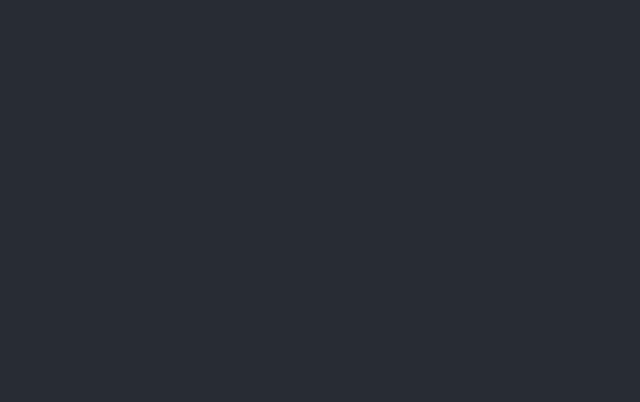
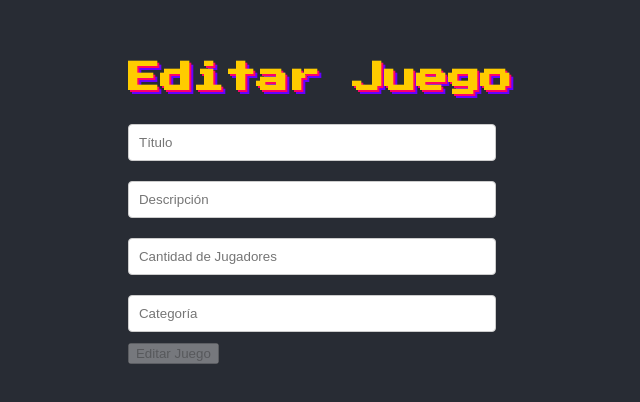
Before and after one commit to DiegoMorenoArias/FrontEnd_SimulacroParcial, a React (Create React App) app in the folder frontend/: page /editGame/1 in a window 1280 px wide. Before the commit this address had no page. Shown: the part 198-600 px from the top of the page, without its empty margins (320-960 px from the left). Built offline with nearby package versions, Linux system fonts and the light colour scheme; no server answers.

Commit message:
Quedó todo pronto y funcional, incluido el editar

```diff
--- /dev/null
+++ b/frontend/src/Functions/functions.js
@@ -0,0 +1,15 @@
+const getGameByID = async (id) => {
+    try {
+      const gameFetch = await fetch(`http://localhost:3000/api/games/${id}`);
+      if (!gameFetch.ok) {
+        throw new Error("Error fetching the game data");
+      }
+      const game = await gameFetch.json();
+      return game;
+    } catch (error) {
+      console.error("Error fetching game:", error);
+      return null; // Devuelve null si hay un error
+    }
+  };
+
+  export default getGameByID;
--- a/frontend/src/App.jsx
+++ b/frontend/src/Views/App/App.jsx
@@ -1,5 +1,5 @@
 import './App.css';
-import Card from './components/Card.jsx';
+import Card from '../../components/Card.jsx';
 import { useNavigate } from "react-router-dom";
 import React, { useEffect, useState } from "react";
 import './App.css';
@@ -37,7 +37,9 @@ const App = () => {
       </div>
       {games.length ? (
         <div className="home-grid-cards">
-          <Card />
+          <Card
+          games={games}
+          refreshGames={refreshGames}/>
         </div>
       ) : (
         <div className="home-no-games">No hay juegos para mostrar</div>
--- a/frontend/src/Views/Details/DetailsTwo.jsx
+++ b/frontend/src/Views/Details/DetailsTwo.jsx
@@ -1,12 +1,7 @@
 import React, { useEffect, useState } from "react";
 import "./styles.css";
 import { useNavigate, useParams } from "react-router-dom";
-
-const getGameByID = async (id) => {
-  const gameFetch = await fetch(`http://localhost:3000/api/games/${id}`);
-  const game = await gameFetch.json();
-  return game;
-};
+import getGameByID from "../../Functions/functions.js";
 
 const Details = () => {
   const [game, setGame] = useState();
@@ -19,7 +14,7 @@ const Details = () => {
 
   return (
     <div className="container">
-      <h1>Detalle</h1>
+      <h1>Detalles</h1>
       {game && (
         <div>
           <div className="detail">
--- a/frontend/src/Views/Details/styles.css
+++ b/frontend/src/Views/Details/styles.css
@@ -1,42 +1,70 @@
-.container {
-    background-color: #fff;
-    padding: 20px;
-    border-radius: 8px;
-    box-shadow: 0 4px 8px rgba(0, 0, 0, 0.1);
-    max-width: 400px;
+/* Tipografía retro */
+@import url('https://fonts.googleapis.com/css2?family=Press+Start+2P&display=swap');
+
+/* Estilos generales */
+body {
+  font-family: 'Press Start 2P', cursive;
+  background-color: #282c34;
+  color: #fff;
+  margin: 0;
+  padding: 0;
+  display: flex;
+  justify-content: center;
+  align-items: center;
+  min-height: 100vh;
 }
 
-  .container h1 {
+h1 {
+  font-size: 2rem;
   text-align: center;
+  color: #ffcc00;
+  text-shadow: 2px 2px 0px #ff0066, 4px 4px 0px #6600ff;
+  margin-bottom: 20px;
 }
 
+/* Contenedor principal */
+.container {
+  background-color: #222;
+  border: 2px solid #6600ff;
+  border-radius: 8px;
+  padding: 20px;
+  width: 90%;
+  max-width: 600px;
+  box-shadow: 4px 4px 0px #ff0066, 6px 6px 0px #ffcc00;
+}
+
+/* Estilo de detalles */
 .detail {
-    font-size: 18px;
-    margin: 10px 0;
+  margin: 15px 0;
 }
 
 .detail-title {
-    font-size: 18px;
-    margin: 10px 0;
-    font-weight: 500;
+  color: #ffcc00;
+  text-shadow: 2px 2px 0px #ff0066;
 }
 
 .detail-content {
-    color: #666;
+  color: #ff0066;
+  text-shadow: 2px 2px 0px #6600ff;
 }
 
+/* Botón de volver */
 .back-button {
-    margin-top: 20px;
+  background-color: #ff0066;
+  color: white;
+  font-size: 1rem;
   padding: 10px 20px;
-    font-size: 16px;
-    color: #fff;
-    background-color: #38cacf;
-    border: none;
-    border-radius: 4px;
+  border: 2px solid #6600ff;
+  border-radius: 6px;
   cursor: pointer;
-    transition: background-color 0.3s ease;
+  text-transform: uppercase;
+  transition: transform 0.3s ease, background-color 0.3s ease;
+  display: block;
+  margin: 20px auto 0 auto;
+  font-family: 'Press Start 2P', cursive;
 }
 
 .back-button:hover {
-    background-color: #32a4a8;
+  background-color: #ffcc00;
+  transform: scale(1.05);
 }
--- /dev/null
+++ b/frontend/src/Views/EditGame/EditGame.jsx
@@ -0,0 +1,95 @@
+import React, { useState, useEffect } from "react";
+import { useNavigate, useParams } from "react-router-dom";
+import "./styles.css";
+import getGameByID from "../../Functions/functions.js";
+
+const EditGame = () => {
+  const { id } = useParams();
+  const [title, setTitle] = useState("");
+  const [description, setDescription] = useState("");
+  const [categories, setCategories] = useState("");
+  const [players, setPlayers] = useState("");
+  const navigate = useNavigate();
+  const buttonIsDisabled = !title || !description || !players || !categories;
+
+  useEffect(() => {
+    const fetchGame = async () => {
+      const gameToEdit = await getGameByID(id);
+      if (gameToEdit && gameToEdit.length > 0) {
+        const gameToEditValues = gameToEdit[0];
+        setTitle(gameToEditValues.title);
+        setDescription(gameToEditValues.description);
+        setCategories(gameToEditValues.categories);
+        setPlayers(gameToEditValues.players);
+      } else {
+        console.log("Game data not found.");
+      }
+    };
+    fetchGame();
+  }, [id]);
+
+
+  const handleEditGame = async () => {
+    const response = await fetch(`http://localhost:3000/api/games/${id}`, {
+      method: "PUT",
+      headers: {
+        "Content-Type": "application/json",
+      },
+      body: JSON.stringify({ title, description, players, categories }),
+    });
+
+    if (response.ok) {
+      navigate("/");
+    }
+  };
+
+  return (
+    <div>
+      <h1>Editar Juego</h1>
+      <div>
+        <div>
+          <input
+            type="text"
+            placeholder="Título"
+            value={title}
+            onChange={(e) => setTitle(e.target.value)}
+          />
+        </div>
+        <div>
+          <input
+            type="text"
+            placeholder="Descripción"
+            value={description}
+            onChange={(e) => setDescription(e.target.value)}
+          />
+        </div>
+        <div>
+          <input
+            type="number"
+            placeholder="Cantidad de Jugadores"
+            value={players}
+            onChange={(e) => setPlayers(e.target.value)}
+          />
+        </div>
+        <div>
+          <input
+            type="text"
+            placeholder="Categoría"
+            value={categories}
+            onChange={(e) => setCategories(e.target.value)}
+          />
+        </div>
+      </div>
+
+      <button
+        className="edit-button"
+        onClick={handleEditGame}
+        disabled={buttonIsDisabled}
+      >
+        Editar Juego
+      </button>
+    </div>
+  );
+};
+
+export default EditGame;
--- a/frontend/src/components/Card.jsx
+++ b/frontend/src/components/Card.jsx
@@ -1,33 +1,50 @@
-import { useEffect, useState } from 'react';
-import getAllGames from "../functions.js";
 import "./Card.css";
 import { useNavigate } from 'react-router-dom';
 
-function Card() {
-    const [sports, setSports] = useState([]);
+const deleteGame = async (id) => {
+    const gameDelete = await fetch("http://localhost:3000/api/games/" + id, {
+      method: "DELETE",
+    });
+
+    return gameDelete;
+  };
+
+/*const editGame = async (id) => {
+const gameEdit = await fetch("http://localhost:3000/api/games/" + id, {
+    method: "PUT"
+});
+
+return gameDelete;
+};*/
+
+const Card = ({games, refreshGames}) => {
     const navigate = useNavigate();
 
-    useEffect(()=>{
-        async function loadGames(){
-            let data = await getAllGames();
-            setSports(data);
-        }
-        loadGames();
-    }, []);
 
     const handleGameRedirect = (id) => {
         navigate(`/game/${id}`);
     };
 
+    const handleDeleteClick = async (id) => {
+        const response = await deleteGame(id);
+        if (response.ok) {
+          refreshGames();
+        }
+      };
+
+      const handleEditGameClick = (id) => {
+        navigate(`/editGame/${id}`);
+      };
 
     return (
         <div className="Card">
-            {sports.length > 0 ? (
-                sports.map((sport) => (
+            {games.length > 0 ? (
+                games.map((sport) => (
                     <div key={sport.id}>
                         <h1>{sport.title}</h1>
                         <button onClick={() => handleGameRedirect(sport.id)}>Detalles</button>
-                        <button>Borrar</button>
+                        <button onClick={() => handleDeleteClick(sport.id)}>Borrar</button>
+                        <button onClick={() => handleEditGameClick(sport.id)}>Editar</button>
                     </div>
                 ))
             ) : (
--- a/frontend/src/functions.js
+++ /dev/null
@@ -1,8 +0,0 @@
-
-async function getAllGames(){
-    const getGamesCall = await fetch("http://localhost:3000/api/games");
-    const getGames = await getGamesCall.json();
-    return getGames;
-    }
-
-export default getAllGames;
--- a/frontend/src/index.js
+++ b/frontend/src/index.js
@@ -2,11 +2,11 @@ import React from 'react';
 import ReactDOM from 'react-dom/client';
 import { BrowserRouter, Routes, Route } from "react-router-dom";
 import './index.css';
-import App from './App.jsx';
+import App from './Views/App/App.jsx';
 import reportWebVitals from './reportWebVitals';
-import Card from "./components/Card.jsx";
 import Details from "./Views/Details/DetailsTwo.jsx";
 import AddGame from "./Views/AddGame/AddGame.jsx";
+import EditGame from "./Views/EditGame/EditGame.jsx";
 
 const root = ReactDOM.createRoot(document.getElementById('root'));
 root.render(
@@ -15,6 +15,7 @@ root.render(
       <Route path="/" element={<App />}/>
       <Route path="/game/:id" element={<Details />} />
       <Route path="/addGame" element={<AddGame />} />
+      <Route path="/editGame/:id" element={<EditGame />} />
     </Routes>
   </BrowserRouter>
 );
```
Also changed, not shown: frontend/src/setupTests.js (deleted, +0 -5 lines), frontend/src/Views/App/App.css (renamed from frontend/src/App.css), frontend/src/Views/EditGame/styles.css (added), 1 other file (tests, documents, lock files or other folders). Lines whose indentation alone changed are shown as unchanged.
